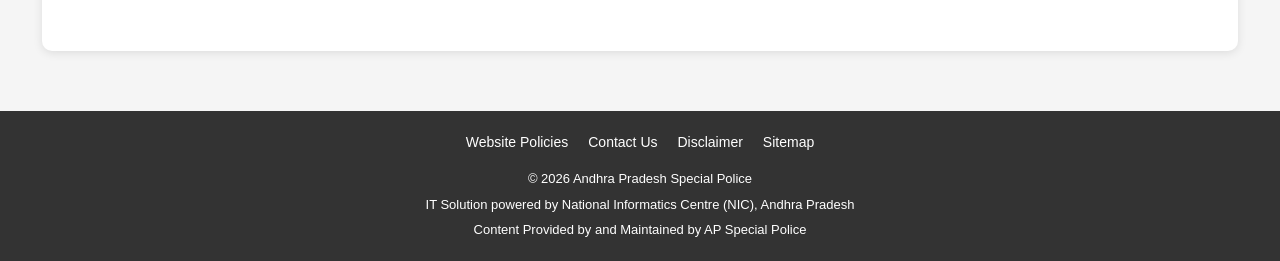
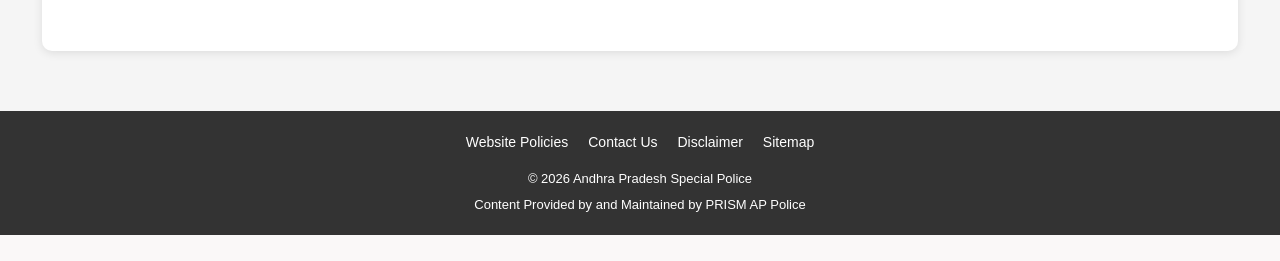
Before and after one commit to ghprasadhc1558-sudo/apsp, a Flask app: page /about in a window 1280 px wide. Shown: the part 1471-1732 px from the top of the page. After the commit the page ends 1706 px from the top, so only its background shows below. Run offline with Flask 3, Linux system fonts and the light colour scheme.

Commit message:
Update footer and other changes

```diff
--- a/app/templates/includes/footer.html
+++ b/app/templates/includes/footer.html
@@ -10,8 +10,8 @@
             </div>
             <div class="footer-info">
                 <p>&copy; 2026 Andhra Pradesh Special Police</p>
-                <p>IT Solution powered by National Informatics Centre (NIC), Andhra Pradesh</p>
-                <p>Content Provided by and Maintained by AP Special Police</p>
+
+                <p>Content Provided by and Maintained by PRISM AP Police</p>
             </div>
         </div>
     </div>
```
